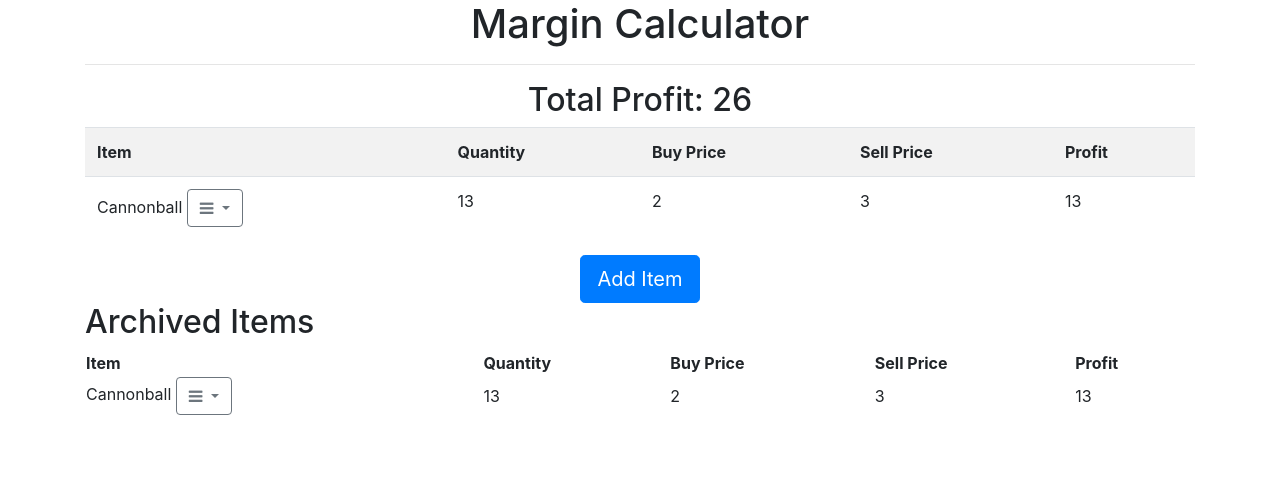
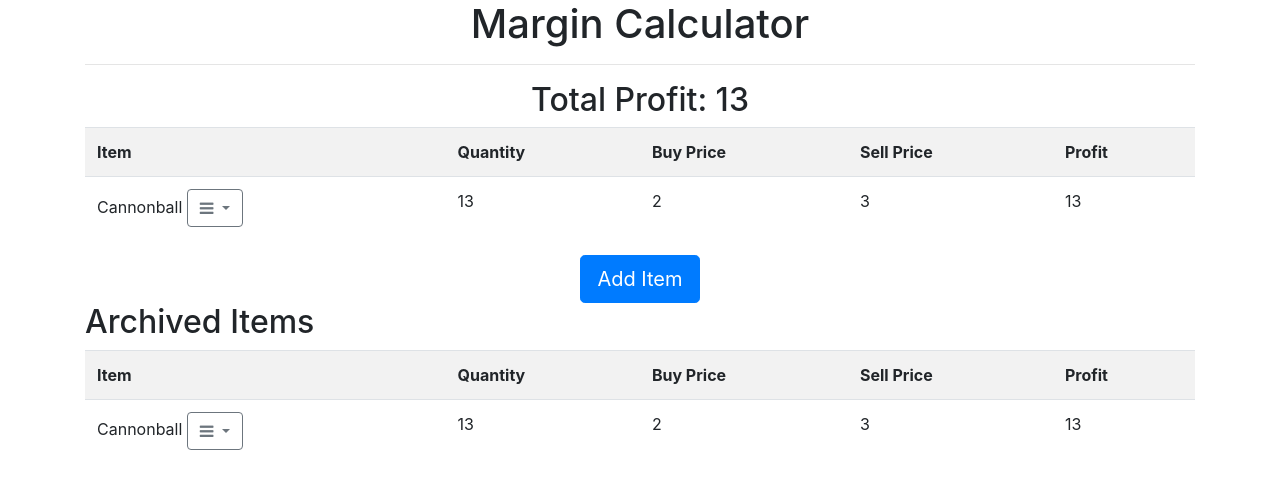
Before and after one commit to mario-j/osrsbox, a Flask app: page / in a window 1280 px wide. Shown: the part 56-545 px from the top of the page. Run offline with Flask 2, Linux system fonts and the light colour scheme; data comes from the database, SQL or seed files in the repository; both versions use the stored data as it was after the commit; some libraries are stand-ins or nearby versions.

Commit message:
make archived table striped and archived items don't count toward total profit

```diff
--- a/templates/index.html
+++ b/templates/index.html
@@ -150,7 +150,7 @@
 
 		<h2>Archived Items</h2>
 		<ul class="list-group">
-			<table>
+			<table class="table table-striped">
 				<tr>
 					<th>Item</th>
 					<th>Quantity</th>
@@ -179,7 +179,7 @@
 					<td>{{ todo.quantity }}</td>
 					<td>{{ todo.buy }}</td>
 					<td>{{ todo.sell}}</td>
-					<td class="profit"> {{ (todo.sell - todo.buy) * todo.quantity }}</td>
+					<td> {{ (todo.sell - todo.buy) * todo.quantity }}</td>
 				</tr>
 				{% endfor %}
 			</table>
```
Also changed, not shown: db/todo.db.
